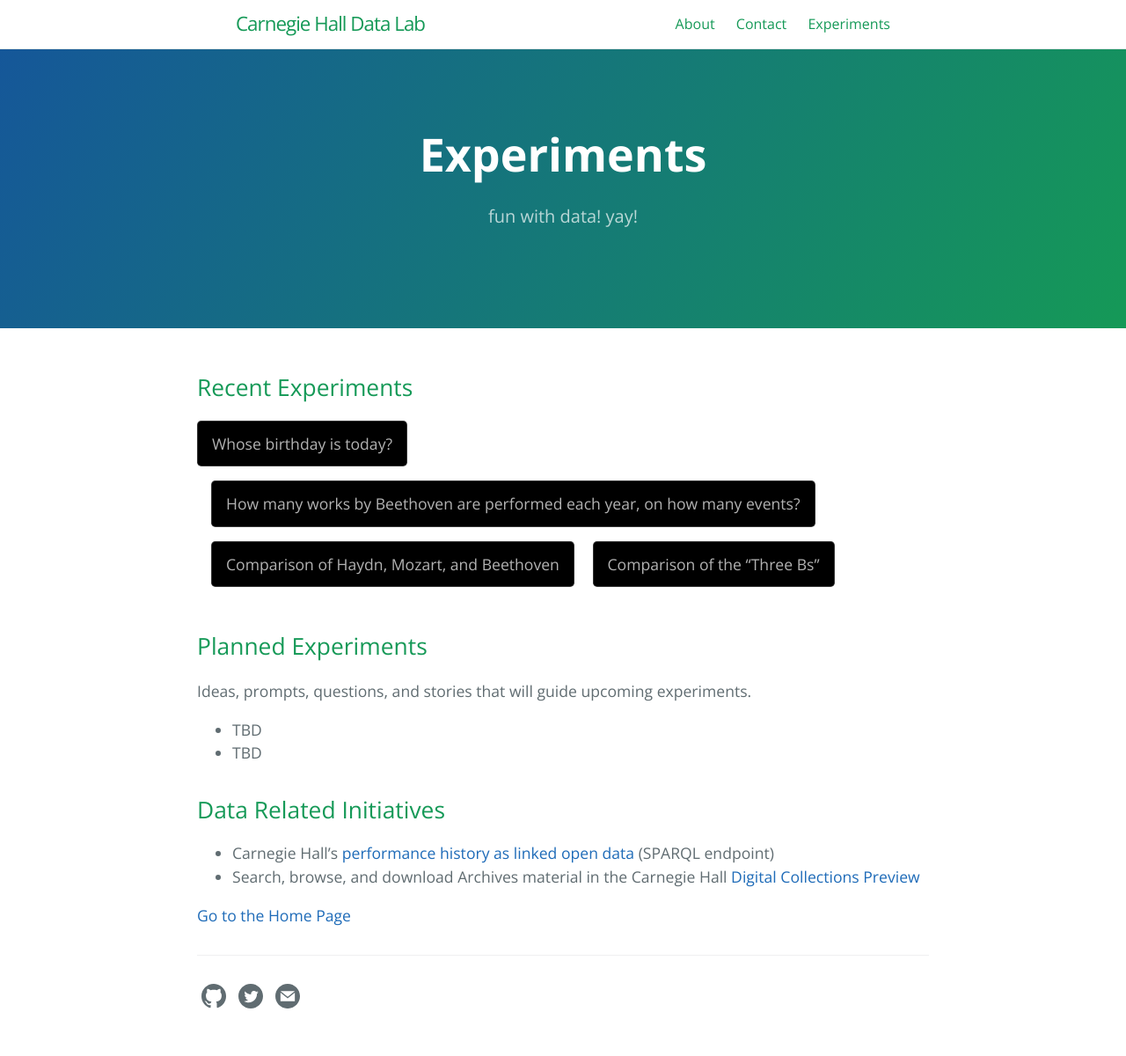
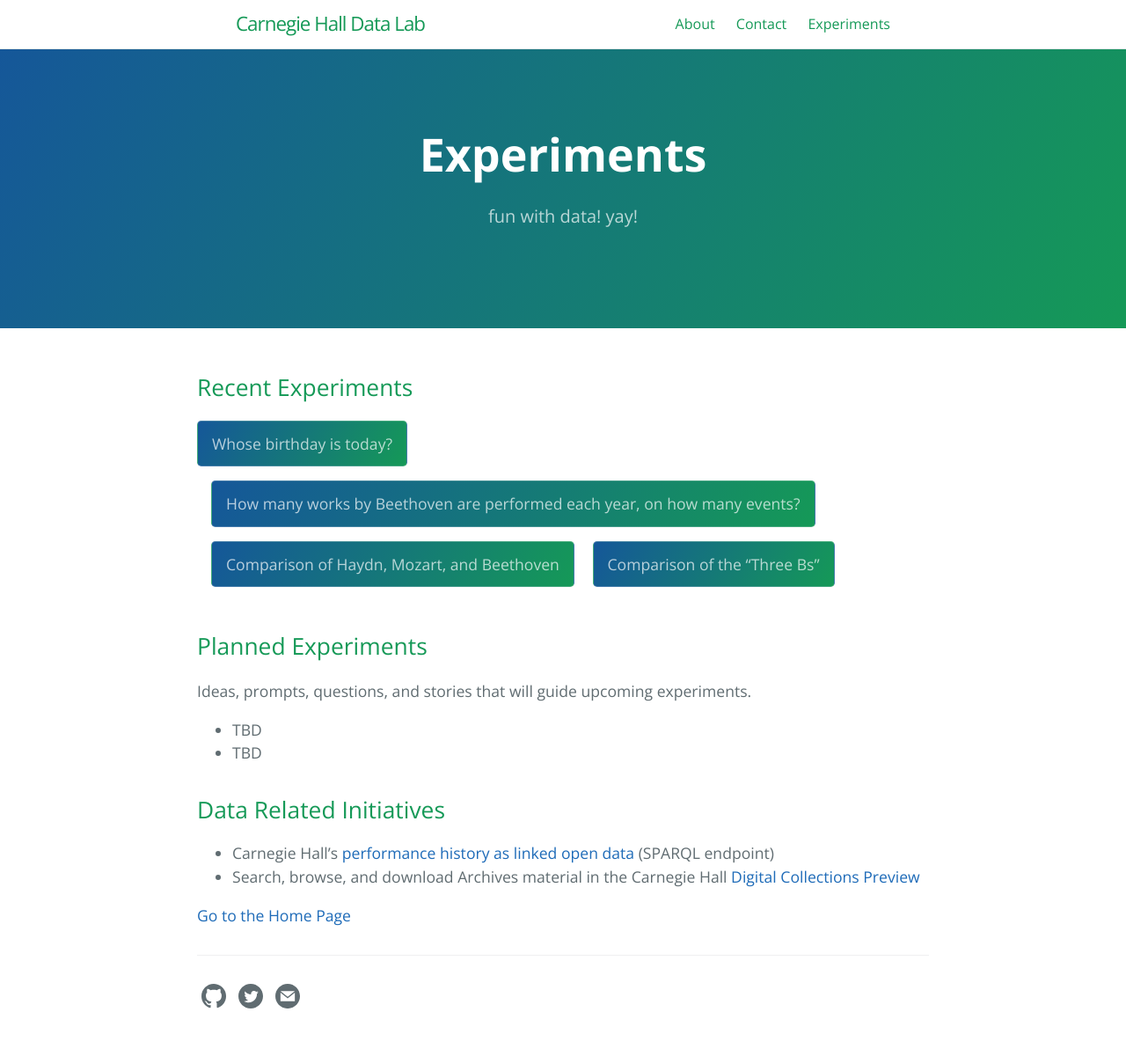
Before and after one commit to CarnegieHall/datalab, a Jekyll site: the page built from experiments.md, in a window 1280 px wide. Shown: the whole page at 88% size. Built offline with Jekyll 4.4.1, drawn with Linux system fonts in a browser that asks for light colours.

Commit message:
update btn background to bckground color, gradient

```diff
--- a/_sass/jekyll-theme-cayman-blog.scss
+++ b/_sass/jekyll-theme-cayman-blog.scss
@@ -66,7 +66,8 @@ a {
   display: inline-block;
   margin-bottom: 1rem;
   color: rgba(255, 255, 255, 0.7);
-  background-color: rgba(0, 0, 0, 1.0);
+  background-color: $header-bg-color;
+  background-image: linear-gradient(120deg, $header-bg-color-secondary, $header-bg-color);
   border-color: rgba(255, 255, 255, 0.2);
   border-style: solid;
   border-width: 1px;
```
